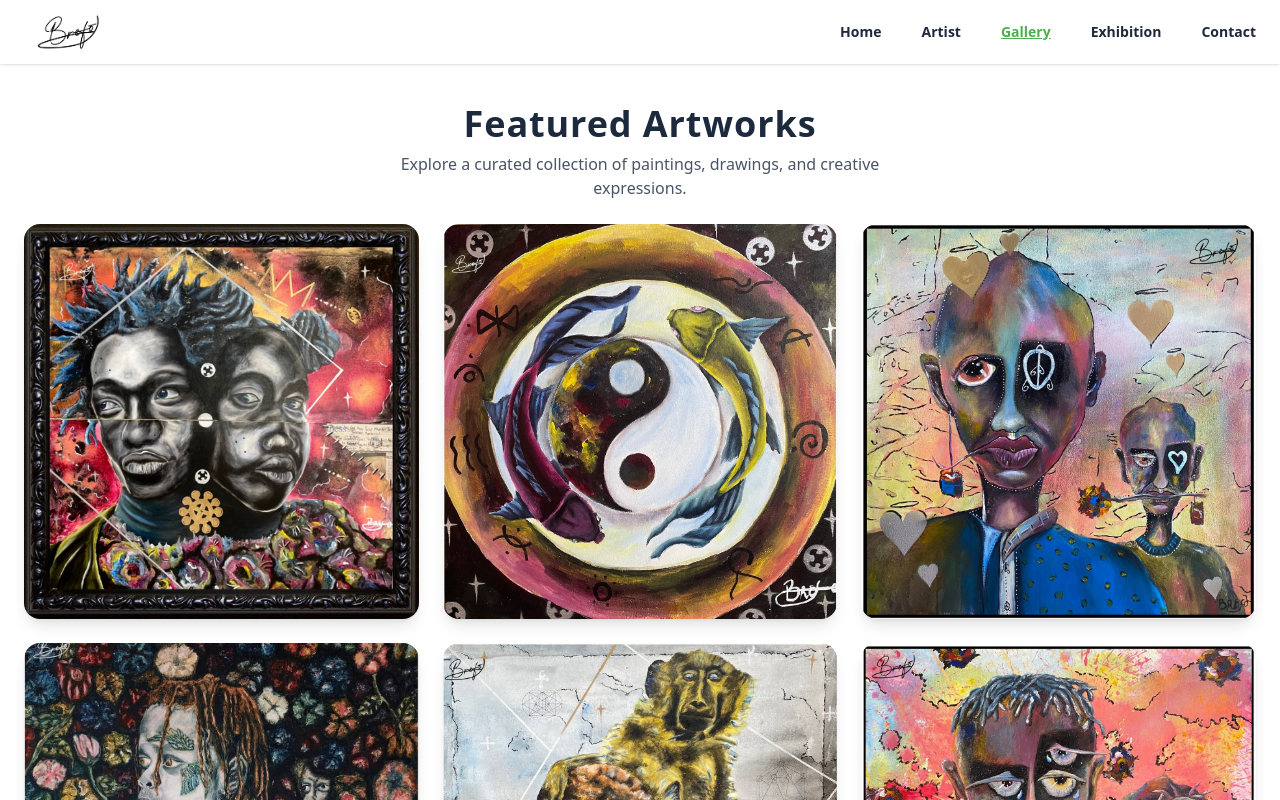
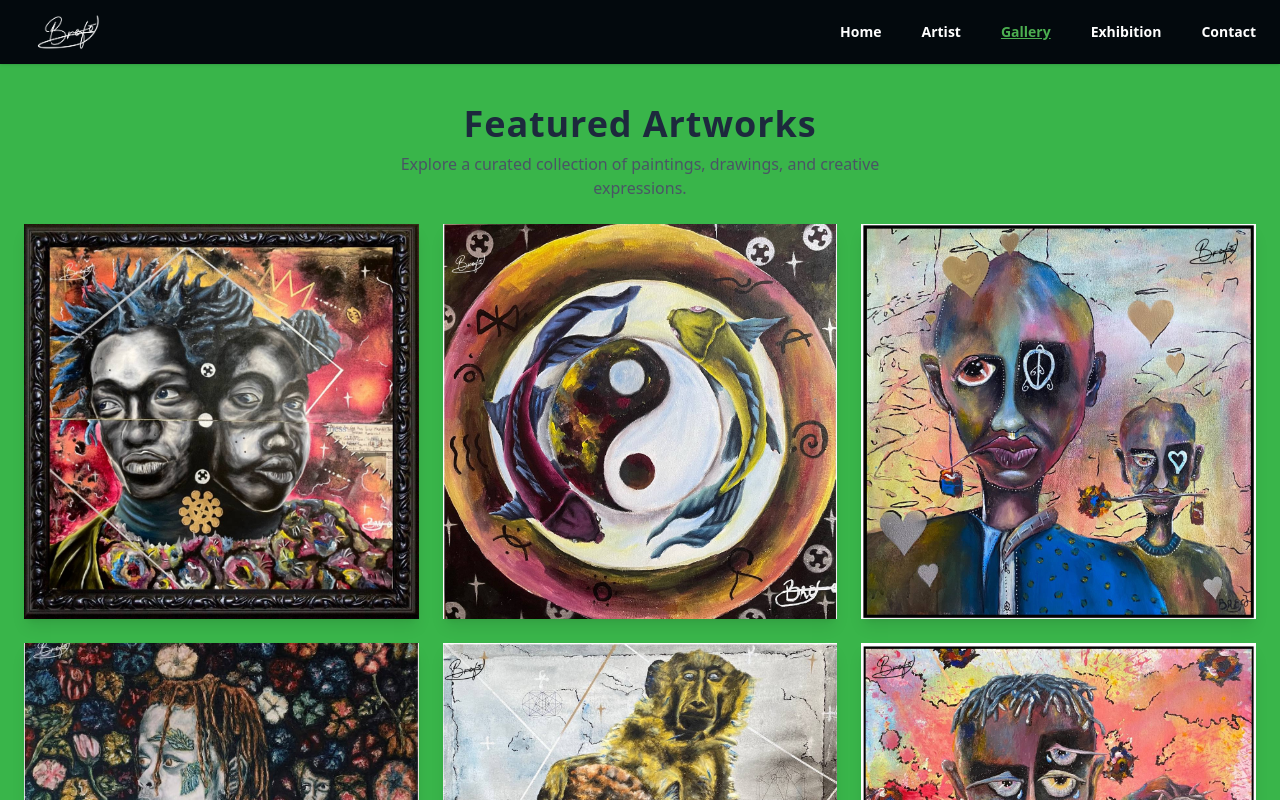
Before and after one commit to gustinedarko/Brefos-Gallery, a React (Vite) app: page /gallery-section in a window 1280 px wide. Shown: the top 800 px of the page. Built offline with nearby package versions, Linux system fonts and the light colour scheme.

Commit message:
Navbar and gallery page first color testing

```diff
--- a/src/components/Navbar.jsx
+++ b/src/components/Navbar.jsx
@@ -1,5 +1,5 @@
 import { useState } from "react";
-import Logo from "../assets/images/img_0133.png";
+import Logo from "../assets/images/img_white_logo.png";
 import { useLocation } from "react-router";
 
 export default function Navbar() {
@@ -15,7 +15,7 @@ export default function Navbar() {
   const location = useLocation();
 
   return (
-    <nav className="flex items-center justify-between sticky top-0 w-full px-6 transition-all duration-300 shadow z-50 bg-white">
+    <nav className="flex items-center justify-between sticky top-0 w-full px-6 transition-all duration-300 shadow z-50 bg-[#03090D]">
       {/* Logo */}
       <div>
         <a
@@ -36,7 +36,7 @@ export default function Navbar() {
       <div className="md:hidden">
         <button
           onClick={handleToggle}
-          className="nav-text text-slate-800 hover:text-blue-400 focus:outline-none transition-colors duration-200"
+          className="nav-text text-[#4CAF50] hover:text-blue-400 focus:outline-none transition-colors duration-200"
         >
           <svg
             className="w-6 h-6"
@@ -56,7 +56,7 @@ export default function Navbar() {
 
       {/* Sidebar / Nav links */}
       <div
-        className={`text-slate-800 p-4 md:p-0 md:text-sm font-semibold fixed inset-y-0 left-0 w-[300px] flex flex-col items-start gap-8 bg-gray-100 shadow-xl z-40 transition-transform duration-300 ease-in-out
+        className={`text-white p-4 md:p-0 md:text-sm font-semibold fixed inset-y-0 left-0 w-[300px] flex flex-col items-start gap-8 bg-gray-100 shadow-xl z-40 transition-transform duration-300 ease-in-out
         md:static md:flex-row md:w-auto md:max-w-none md:bg-transparent md:shadow-none md:z-auto md:gap-10 md:items-center ${isOpen ? "translate-x-0" : "-translate-x-full md:translate-x-0"
           }`}
       >
--- a/src/pages/Gallery.jsx
+++ b/src/pages/Gallery.jsx
@@ -5,6 +5,7 @@ import { gallery } from "../data/gallery";
 export default function Gallery({ title, materials, size, year }) {
   return (
     <>
+      <div className="bg-[#39B54A]">
       <Navbar />
 
         {/* Page Heading */}
@@ -16,7 +17,6 @@ export default function Gallery({ title, materials, size, year }) {
             Explore a curated collection of paintings, drawings, and creative expressions.
           </p>
         </div>
-
         <div className="grid grid-cols-1 sm:grid-cols-2 lg:grid-cols-3 gap-y-6 sm:gap-6 md:gap-6 m-6">
           {gallery.map((item, index) => {
             const ratio =
@@ -25,7 +25,6 @@ export default function Gallery({ title, materials, size, year }) {
                 : item.type === "landscape"
                   ? "aspect-[23/15]"
                   : "aspect-square";
-
             return (
               <div
                 key={index}
@@ -34,21 +33,19 @@ export default function Gallery({ title, materials, size, year }) {
               >
                 {/* IMAGE + OVERLAY WRAPPER */}
                 <div
-                className={`${ratio} w-full overflow-hidden group relative rounded-2xl shadow-lg hover:shadow-2xl transition duration-300`}
+                  className={`${ratio} w-full overflow-hidden group relative shadow-lg hover:shadow-2xl transition duration-300`}
                 >
                   <img
                     src={item.image}
                     alt={item.title}
                     className="w-full h-full object-cover group-hover:scale-105 transition-transform duration-500"
                   />
-
                   {/* ---- OVERLAY FOR DESKTOP ---- */}
-                <div className="absolute inset-0 bg-black/60 opacity-0 group-hover:opacity-100 transition-opacity duration-500 hidden md:flex flex-col justify-end p-5 text-white rounded-2xl">
+                  <div className="absolute inset-0 bg-black/60 opacity-0 group-hover:opacity-100 transition-opacity duration-500 hidden md:flex flex-col justify-end p-5 text-white">
                     <h2 className="text-lg font-semibold">{item.title}</h2>
                     {item.materials && <p className="text-sm mt-1">{item.materials}</p>}
                     {item.size && <p className="text-sm">{item.size}</p>}
                     {item.year && <p className="text-sm mt-1">{item.year}</p>}
-
                     {/* VIEW DETAILS BUTTON */}
                     <button
                     onClick={() => window.location.href = `/artwork/${item.slug}`}
@@ -57,14 +54,12 @@ export default function Gallery({ title, materials, size, year }) {
                     </button>
                   </div>
                 </div>
-
                 {/* ---- MOBILE DETAILS ---- */}
                 <div className="p-4 text-slate-800 flex flex-col md:hidden">
                   <h2 className="text-lg font-semibold">{item.title}</h2>
                   {item.materials && <p className="text-sm mt-1">{item.materials}</p>}
                   {item.size && <p className="text-sm">{item.size}</p>}
                   {item.year && <p className="text-sm mt-1">{item.year}</p>}
-
                   {/* VIEW DETAILS MOBILE BUTTON */}
                   <button
                   onClick={() => window.location.href = `/artwork/${item.slug}`}
@@ -76,7 +71,9 @@ export default function Gallery({ title, materials, size, year }) {
             );
           })}
         </div>
+
       <Footer />
+      </div>
     </>
   );
 }
```
Also changed, not shown: src/assets/images/img_black_logo.png (renamed from src/assets/images/img_0133.png), src/assets/images/img_white_logo.png (renamed from src/assets/images/img_0134.png). Lines whose indentation alone changed are shown as unchanged.
